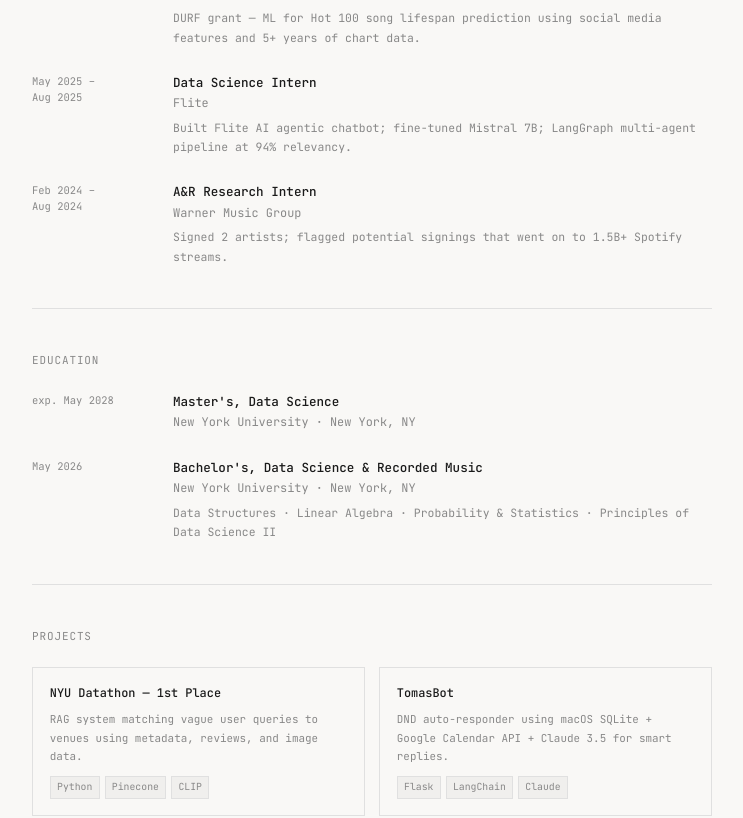
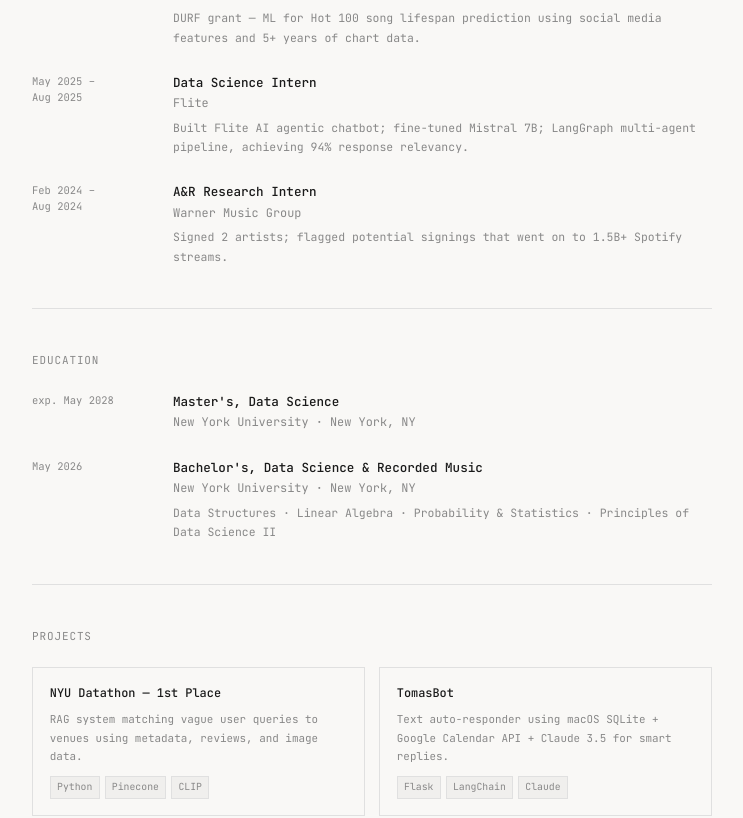
Before and after one commit to tom4sg/tom4sg.github.io, a plain HTML site: page index.html in a window 1280 px wide. Shown: the part 990-1808 px from the top of the page, without its empty margins (268-1011 px from the left). Drawn offline with Linux system fonts and the light colour scheme.

```diff
--- a/index.html
+++ b/index.html
@@ -314,7 +314,7 @@
           <div>
             <div class="exp-role">Data Science Intern</div>
             <div class="exp-company">Flite</div>
-            <div class="exp-desc">Built Flite AI agentic chatbot; fine-tuned Mistral 7B; LangGraph multi-agent pipeline at 94% relevancy.</div>
+            <div class="exp-desc">Built Flite AI agentic chatbot; fine-tuned Mistral 7B; LangGraph multi-agent pipeline, achieving 94% response relevancy.</div>
           </div>
         </div>
 
@@ -376,7 +376,7 @@
 
         <a class="project-card" href="https://github.com/tom4sg/tomasBot" target="_blank" rel="noopener">
           <div class="project-title">TomasBot</div>
-          <div class="project-desc">DND auto-responder using macOS SQLite + Google Calendar API + Claude 3.5 for smart replies.</div>
+          <div class="project-desc">Text auto-responder using macOS SQLite + Google Calendar API + Claude 3.5 for smart replies.</div>
           <div class="project-tags">
             <span class="tag">Flask</span>
             <span class="tag">LangChain</span>
```
